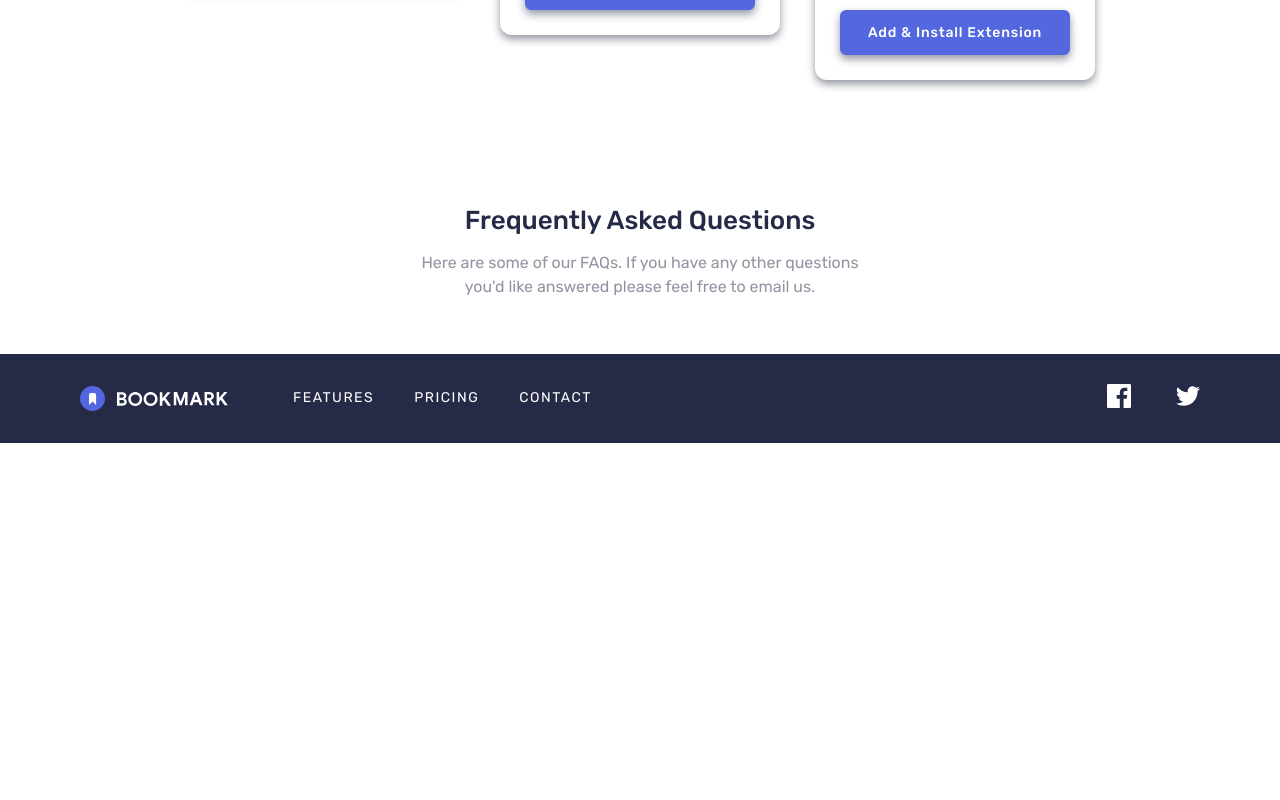
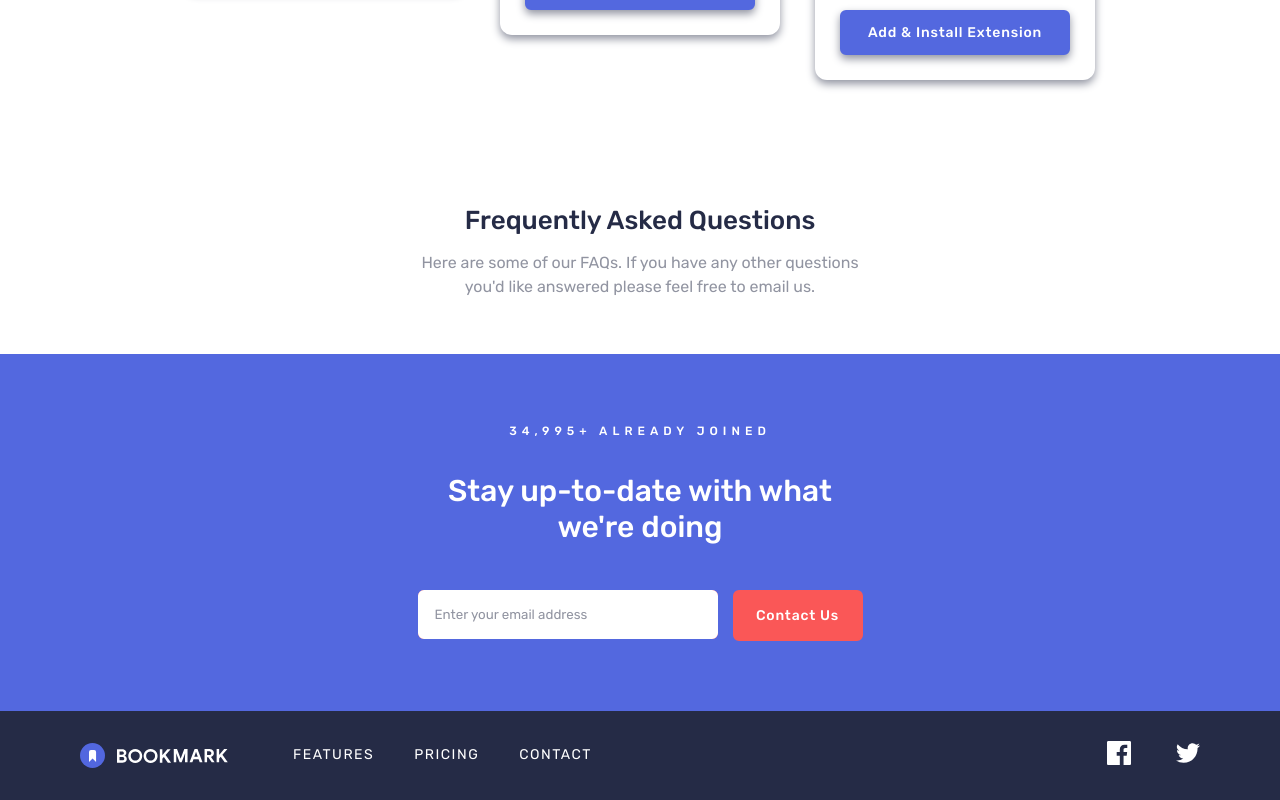
Before and after one commit to AleksandraMotor/bookmark, a React app: page / in a window 1280 px wide. Shown: the part 1488-2288 px from the top of the page. Before the commit the page ends 1931 px from the top, so only its background shows below. Built offline with nearby package versions, Linux system fonts and the light colour scheme.

Commit message:
add Newsletter sign up in footer

```diff
--- a/src/app/App.tsx
+++ b/src/app/App.tsx
@@ -6,9 +6,10 @@ import NavigationMobile from '../components/navigation/navigation-mobile/Navigat
 import NavigationDesktop from '../components/navigation/navigation-desktop/NavigationDesktop';
 import ilustrationHero from '../assets/ilustration/illustration-hero.svg';
 import Card from '../components/card/Card';
+import { CardData } from '../components/card/CardData';
+import Newsletter from '../components/newsletter/Newsletter';
 
 import './App.scss';
-import { CardData } from '../components/card/CardData';
 
 export default function App() {
     return (
@@ -66,6 +67,7 @@ export default function App() {
                 </p>
             </section>
             <footer className='bookmark-app__footer'>
+                <Newsletter/>
                 <Footer/>
             </footer>
         </div>
--- /dev/null
+++ b/src/components/newsletter/Newsletter.scss
@@ -0,0 +1,125 @@
+@import "../../scss/mixins/variables.scss";
+@import "../../scss/functions/px-to-rem.scss";
+@import "../../scss/mixins/breakpoints.scss";
+
+.newsletter {
+    width: 100%;
+    background-color: $main_blue;
+    color: white;
+    display: flex;
+    flex-direction: column;
+    align-items: center;
+    text-align: center;
+    padding: toRem(70) toRem(30) toRem(30) toRem(30);
+
+    @include breakpoint-above(md) {
+        padding: toRem(60) toRem(30) toRem(50) toRem(30);
+    }
+
+    &__counter {
+        font-size: toRem(12);
+        letter-spacing: toRem(5);
+        text-transform: uppercase;
+        font-weight: 500;
+
+        @include breakpoint-above(md) {
+            margin: toRem(10) 0;
+        }
+    }
+
+    &__text {
+        font-size: toRem(24);
+        margin: toRem(15) 0;
+        font-weight: 500;
+
+        @include breakpoint-above(md) {
+            font-size: toRem(30);
+            max-width: toRem(400);
+            margin: toRem(25) 0;
+        }
+    }
+
+    &__form {
+        display: flex;
+        flex-direction: column;
+        gap: toRem(15);
+        width: 100%;
+        margin: toRem(20) 0;
+
+        @include breakpoint-above(md) {
+            flex-direction: row;
+            align-items: start;
+            justify-content: center;
+        }
+
+        &__email {
+            display: flex;
+            flex-direction: column;
+            width: 100%;
+            font-size: toRem(14);
+            text-align: left;
+            color: white;
+            background-color: $main_red;
+            border-radius: toRem(6);
+            border: none;
+            position: relative;
+
+            @include breakpoint-above(md) {
+                max-width: toRem(300);
+            }
+
+            &__input {
+                width: 100%;
+                height: 100%;
+                border-radius: toRem(6);
+                border: toRem(2) solid white;
+                padding: toRem(15);
+
+                &::placeholder {
+                    color: $neutral_grey;
+                }
+
+                &--error {
+                    border: toRem(2) solid $main_red;
+                    border-radius: toRem(4);
+                }
+            }
+
+            &__error-icon {
+                position: absolute;
+                top: toRem(13);
+                right: toRem(13);
+            }
+
+            &__error-message {
+                font-size: toRem(10);
+                letter-spacing: toRem(0.5);
+                font-style: italic;
+                font-weight: 500;
+                color: white;
+                padding: toRem(5) toRem(10);
+            }
+        }
+
+        &__submit {
+            background-color: $main_red;
+            color: white;
+            font-size: toRem(14);
+            letter-spacing: toRem(0.8);
+            font-weight: 500;
+            border-radius: toRem(6);
+            border: toRem(2) solid $main_red;
+            width: 100%;
+            padding: toRem(15);
+
+            @include breakpoint-above(md) {
+               max-width: toRem(130);
+            }
+
+            &:hover, &:focus {
+                background-color: white;
+                color: $main_red;
+            }
+        }
+    }
+}
--- /dev/null
+++ b/src/components/newsletter/Newsletter.tsx
@@ -0,0 +1,82 @@
+import React, { useState } from 'react';
+import classNames from 'classnames';
+
+import './Newsletter.scss';
+
+function Counter() {
+    const[counter, setCounter] = React.useState(35000);
+    React.useEffect(() => {
+        counter > 0 && setTimeout(() => setCounter(counter - 1), 1000);
+    }, [counter]);
+
+    let joined = Intl.NumberFormat("en-US").format(counter);
+
+    return (
+        <span>{joined}</span>
+    );
+};
+
+const Newsletter: React.FC = () => {
+
+    const [email, setEmail] = useState('');
+    const [error, setError] = useState(null);
+
+    function isValidEmail(email: string) {
+        return /\S+@\S+\.\S+/.test(email);
+    }
+
+    const handleChange = (event: { target: { value: string; }; }) => {
+        if (!isValidEmail(event.target.value)) {
+            setError(`Whoops, make sure it's an email`);
+        }
+        else {
+            setError(null);
+        }
+        setEmail(event.target.value);
+    };
+
+    return (
+        <div className='newsletter'>
+            <div className='newsletter__counter'>
+                <Counter/>
+                <span>+ already joined</span>
+            </div>
+            <div className='newsletter__text'>
+                Stay up-to-date with what we're doing
+            </div>
+            <form className='newsletter__form'>
+                <div className='newsletter__form__email'>
+                    <input
+                        className={classNames({
+                            'newsletter__form__email__input': true,
+                            'newsletter__form__email__input--error': error
+                        })}
+                        type='email'
+                        id='email'
+                        name='email'
+                        value={email}
+                        onChange={handleChange}
+                        placeholder='Enter your email address'
+                    />
+                {error && (
+                    <span className='newsletter__form__email__error-message'>
+                        {error}
+                    </span>
+                )}
+                {error && (
+                    <span className='newsletter__form__email__error-icon'>
+                        <svg xmlns="http://www.w3.org/2000/svg" width="20" height="20"><g fill="none" fillRule="evenodd"><circle cx="10" cy="10" r="10" fill="#FA5959"/><g fill="#FFF" transform="translate(9 5)"><rect width="2" height="7" rx="1"/><rect width="2" height="2" y="8" rx="1"/></g></g></svg>
+                    </span>
+                )}
+                </div>
+                <input
+                    className='newsletter__form__submit'
+                    type='submit'
+                    value='Contact Us'
+                />
+            </form>
+        </div>
+    );
+};
+
+export default Newsletter;
--- /dev/null
+++ b/src/scss/mixins/breakpoints.scss
@@ -0,0 +1,21 @@
+$breakpoints: (
+    'xs': ( min-width: 480px),
+    'sm': ( min-width: 768px),
+    'md': ( min-width: 992px),
+    'lg': ( min-width: 1200px),
+    'xl': ( min-width: 1400px),
+) !default;
+
+@mixin breakpoint-above($breakpoint) {
+
+    @if map-has-key($breakpoints, $breakpoint) {
+
+        @media #{inspect(map-get($breakpoints, $breakpoint))} {
+            @content;
+        }
+    }
+
+    @else {
+        @warn "Invalid breakpoint: #{map-keys($breakpoints)}.";
+    }
+}
```
Also changed, not shown: src/components/card/Card.tsx (+4 -4 lines).
